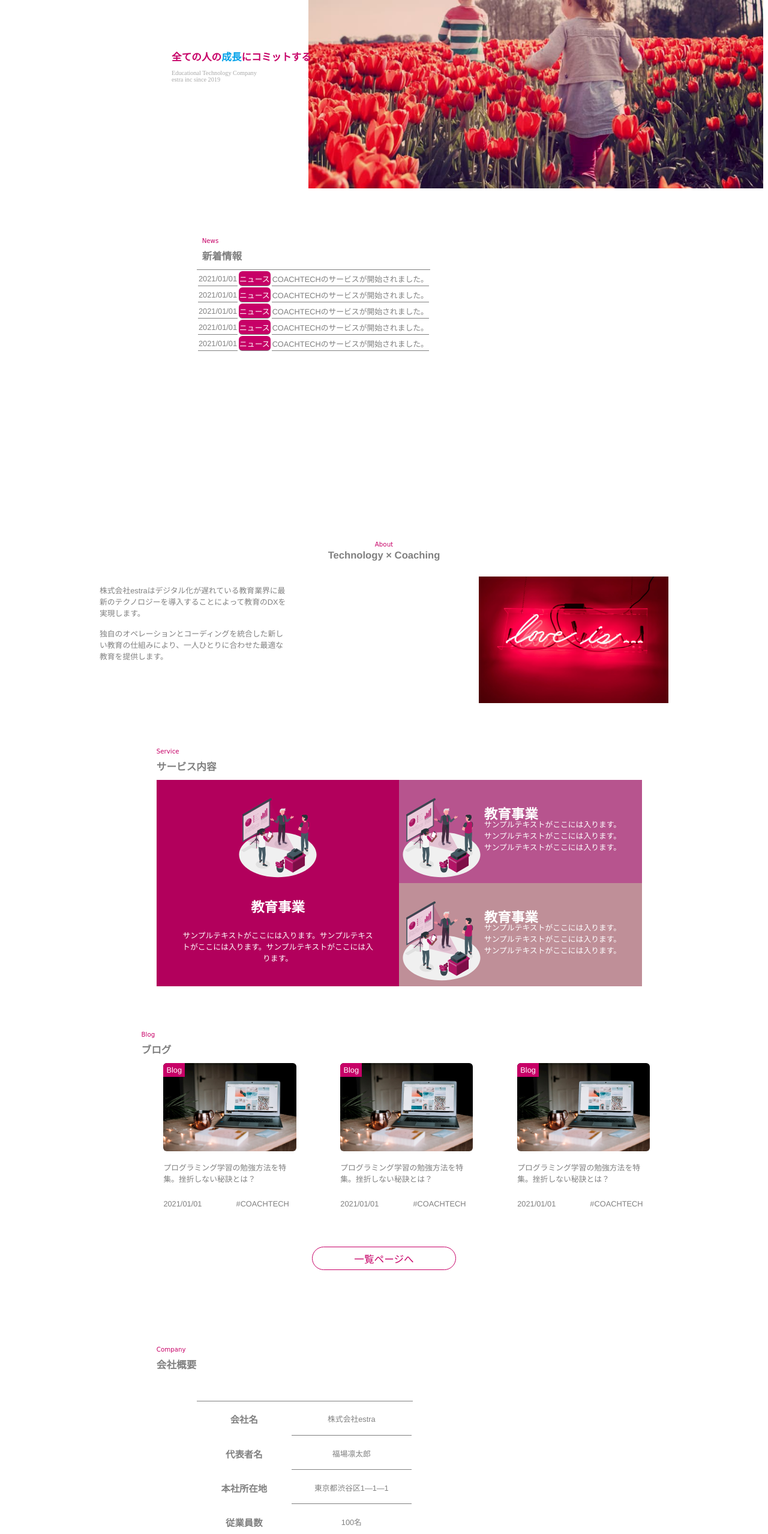
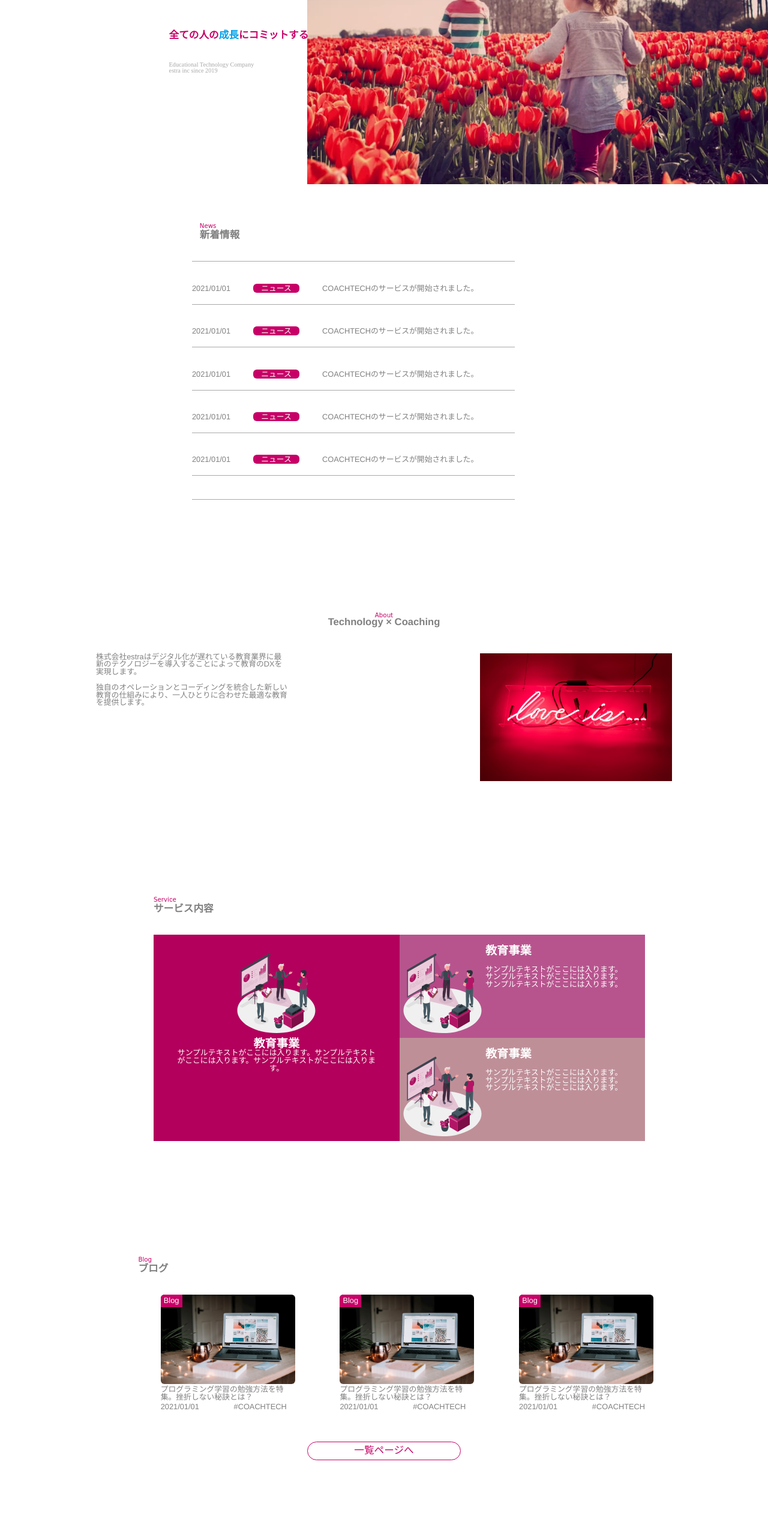
Before and after one commit to akikom220711/20220722, a plain HTML site: page index.html in a window 1280 px wide. Shown: the part 243-2800 px from the top of the page at 60% size. Drawn offline with Linux system fonts and the light colour scheme.

Commit message:
news section change

```diff
--- a/css/style.css
+++ b/css/style.css
@@ -70,7 +70,7 @@
 /*ここからニュースセクション*/
 .news{
   width: 100%;
-  height: 40vw;
+  margin-bottom: 10vw;
 }
 
 .index{
@@ -98,23 +98,30 @@
   font-weight: bold;
 }
 
-table{
+.news_all{
+  width: 42vw;
+  margin-left: 25vw;
+  padding: 0;
   color: #808080;
+  font-size: 1vw;
   font-family: Helvetica, "游ゴシック", sans-serif;
-  font-size: 1.0vw;
-  margin-left: 25vw;
-  border-top: #808080 solid 1px;
+  border-top: #a9a9a9 solid 0.5px;
+  border-bottom: #a9a9a9 solid 0.5px;
 }
 
-td{
-  margin-top: 10%;
-  margin-bottom: 10%;
-  border-bottom: #808080 solid 1px;
+.news_list{
+  list-style: none;
+  margin: 3vw 0vw;
+  padding-bottom: 1.5vw;
+  width: 42vw;
+  border-bottom: #a9a9a9 solid 1px;
 }
 
 .news_emphasis{
-  padding-top: 0.2vw;
-  padding-bottom: 0.2vw;
+  margin-left: 3vw;
+  margin-right: 3vw;
+  padding-left: 1vw;
+  padding-right: 1vw;
   border-radius: 6px;
   text-align: center;
   background: #c70067;
@@ -122,6 +129,11 @@ td{
 }
 
 /*ここからAboutセクション*/
+.about{
+  width: 100%;
+  margin-bottom: 10vw;
+}
+
 .index_en_center {
   position: absolute;
   top: 50%;
@@ -166,6 +178,7 @@ td{
 
 .service{
   width: 100%;
+  margin-bottom: 10vw;
 }
 
 .grid{
@@ -233,6 +246,7 @@ td{
 /*ここからblogセクション*/
 .blog {
   width: 100%;
+  margin-bottom: 10vw;
 }
 
 .index_en_blog {
@@ -307,6 +321,7 @@ td{
   width: 100%;
   display: block;
   text-align: center;
+  margin-bottom: 5vw;
 }
 
 .index_en_company {
@@ -320,6 +335,7 @@ td{
 }
 
 .company_table{
+  width: 40vw;
   color: #808080;
   font-family: Helvetica, "游ゴシック", sans-serif;
   margin: 3vw 25vw;
@@ -330,12 +346,12 @@ td{
   font-size: 1.2vw;
   font-weight: bold;
   padding: 1.3vw 3vw 1.3vw 3vw;
-  border-top: #808080 solid 0px;
+  border-bottom: #808080 solid 0.5px;
 }
 
 .table_contents{
   padding: 1.3vw 3vw 1.3vw 3vw;
-  border-top: #808080 solid 0px;
+  border-bottom: #808080 solid 0.5px;
   background-color: #fff;
 }
 
@@ -372,7 +388,7 @@ td{
 /*ここからcontactセクション*/
 .question{
   width: 100%;
-  display: block;
+  display: flex;
   text-align: center;
 }
 
@@ -380,18 +396,22 @@ td{
   color: #808080;
   font-weight: bold;
   font-family: Helvetica, "游ゴシック", sans-serif;
-  font-size: 1.5vw;
+  font-size: 1vw;
+  margin-left: 33vw;
 }
 
 .textarea{
   display: block;
-  margin-left: 38vw;
+  resize: none;
+  width: 30vw;
+  height: 3vw;
+  margin-left: 33vw;
   margin-bottom: 3vw;
 }
 
 .submit{
   display: block;
-  margin-left: 41vw;
+  margin-left: 42vw;
   padding: 1vw 4vw;
   color: #fff;
   font-family: Helvetica, "游ゴシック", sans-serif;
--- a/index.html
+++ b/index.html
@@ -4,7 +4,7 @@
   <meta charset="UTF-8">
   <meta http-equiv="X-UA-Compatible" content="IE=edge">
   <meta name="viewport" content="width=device-width, initial-scale=1.0">
-  <!--<link rel="stylesheet" href="css/reset.css">-->
+  <link rel="stylesheet" href="css/reset.css">
   <link rel="stylesheet" href="css/style.css">
   <title>LPサイト作成</title>
 </head>
@@ -33,36 +33,26 @@
         <p class="index_en">News</p>
         <h3 class="index_jp">新着情報</h3>
       </div>
-      <table>
-        <tr>
-          <td >2021/01/01</td>
-          <td class="news_emphasis">ニュース</td>
-          <td>COACHTECHのサービスが開始されました。</td>
-        </tr>
-        <tr>
-          <td>2021/01/01</td>
-          <td class="news_emphasis">ニュース</td>
-          <td>COACHTECHのサービスが開始されました。</td>
-        </tr>
-        <tr>
-          <td>2021/01/01</td>
-          <td class="news_emphasis">ニュース</td>
-          <td>COACHTECHのサービスが開始されました。</td>
-        </tr>
-        <tr>
-          <td>2021/01/01</td>
-          <td class="news_emphasis">ニュース</td>
-          <td>COACHTECHのサービスが開始されました。</td>
-        </tr>
-        <tr>
-          <td>2021/01/01</td>
-          <td class="news_emphasis">ニュース</td>
-          <td>COACHTECHのサービスが開始されました。</td>
-        </tr>
-      </table>
+        <ul class="news_all">
+          <li class="news_list">
+            <span>2021/01/01</span><span class="news_emphasis">ニュース</span><span>COACHTECHのサービスが開始されました。</span>
+          </li>
+          <li class="news_list">
+            <span>2021/01/01</span><span class="news_emphasis">ニュース</span><span>COACHTECHのサービスが開始されました。</span>
+          </li>
+          <li class="news_list">
+            <span>2021/01/01</span><span class="news_emphasis">ニュース</span><span>COACHTECHのサービスが開始されました。</span>
+          </li>
+          <li class="news_list">
+            <span>2021/01/01</span><span class="news_emphasis">ニュース</span><span>COACHTECHのサービスが開始されました。</span>
+          </li>
+          <li class="news_list">
+            <span>2021/01/01</span><span class="news_emphasis">ニュース</span><span>COACHTECHのサービスが開始されました。</span>
+          </li>
+        </ul>
     </div>
 
-    <div>
+    <div class="about">
       <div class="index">
         <p class="index_en index_en_center">About</p>
         <h3 class="index_jp index_jp_center">Technology × Coaching</h3>
@@ -135,28 +125,28 @@
       </div>
       <table class="company_table">
         <tr>
-          <th class="table_title">会社名</th>
-          <td class="table_contents">株式会社estra</td>
+          <th class="table_title" align="left">会社名</th>
+          <td class="table_contents" align="left">株式会社estra</td>
         </tr>
         <tr>
-          <th class="table_title">代表者名</th>
-          <td class="table_contents">福場凛太郎</td>
+          <th class="table_title" align="left">代表者名</th>
+          <td class="table_contents" align="left">福場凛太郎</td>
         </tr>
         <tr>
-          <th class="table_title">本社所在地</th>
-          <td class="table_contents">東京都渋谷区1―1―1</td>
+          <th class="table_title" align="left">本社所在地</th>
+          <td class="table_contents" align="left">東京都渋谷区1―1―1</td>
         </tr>
         <tr>
-          <th class="table_title">従業員数</th>
-          <td class="table_contents">100名</td>
+          <th class="table_title" align="left">従業員数</th>
+          <td class="table_contents" align="left">100名</td>
         </tr>
         <tr>
-          <th class="table_title">電話番号</th>
-          <td class="table_contents">0120―00―0000</td>
+          <th class="table_title" align="left">電話番号</th>
+          <td class="table_contents" align="left">0120―00―0000</td>
         </tr>
         <tr>
-          <th class="table_title">資本金</th>
-          <td class="table_contents">¥10,000,000</td>
+          <th class="table_title" align="left">資本金</th>
+          <td class="table_contents" align="left">¥10,000,000</td>
         </tr>
       </table>
       <div class="company_detail">
@@ -170,7 +160,7 @@
     <div class="question">
       <form class="question_form" name="question" method="post">
         <p class="question_text">株式会社estraへのお問い合わせはこちらから</p>
-        <textarea class="textarea" name="textarea" cols="30" rows="2"></textarea>
+        <textarea class="textarea" name="textarea"></textarea>
         <input class="submit" type="submit" value="お問い合わせ">
       </form>
     </div>
```
